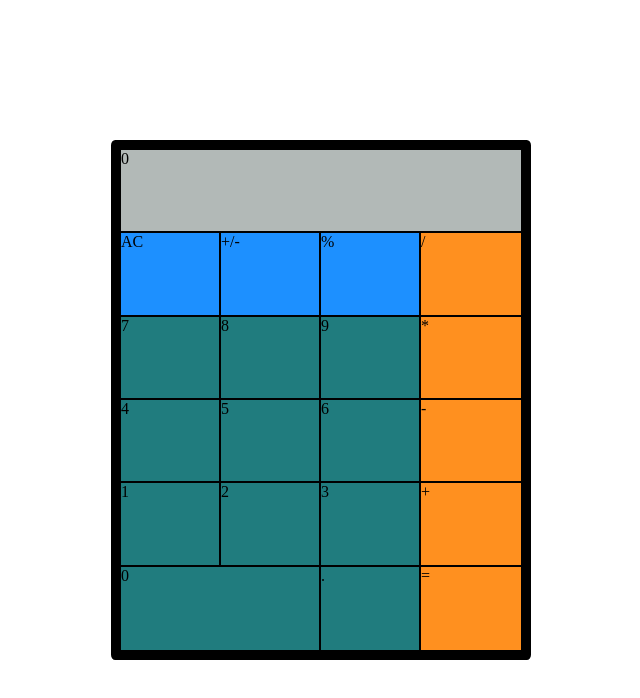
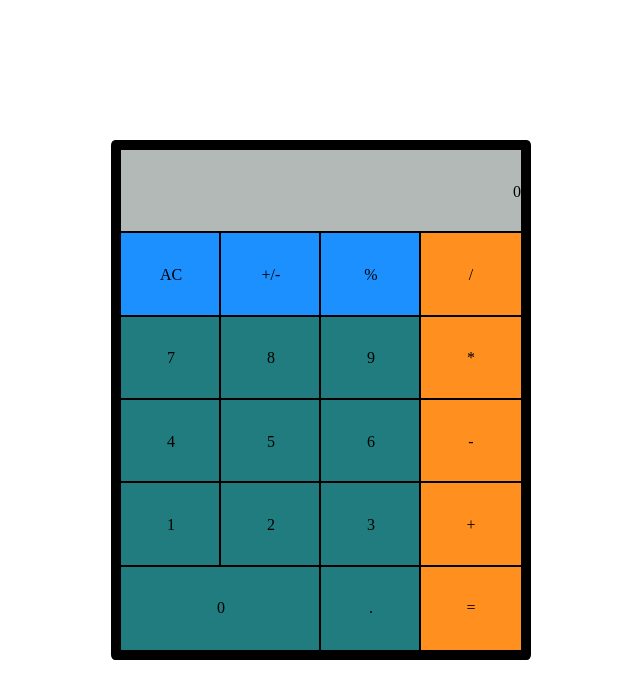
Before and after one commit to eman624/Project-Calculator, a plain HTML site: page index.html in a window 1280 px wide. Shown: the whole page, without its empty margins (319-959 px from the left). Drawn offline with Linux system fonts and the light colour scheme.

Commit message:
switched to grid properties

```diff
--- a/index.html
+++ b/index.html
@@ -8,7 +8,7 @@
   </head>
   <body>
     <div class="calculator-container">
-      <div class="display">0</div>
+      <div class="item display">0</div>
 
       <div class="item special-operator">AC</div>
       <div class="item special-operator">+/-</div>
--- a/style.css
+++ b/style.css
@@ -6,9 +6,8 @@
 
 body {
   min-height: 100vh;
-  display: flex;
-  justify-content: center;
-  align-items: center;
+  display: grid;
+  place-items: center;
 }
 
 .calculator-container {
@@ -22,12 +21,16 @@ body {
 }
 
 .item {
-	outline: 2px solid black;
+  outline: 2px solid black;
+  display: grid;
+  place-items: center;
 }
 
 .display {
   background: #b2b9b7;
   grid-column: span 4;
+  justify-content: flex-end;
+  padding-left: 20px;
 }
 
 .number {
@@ -43,5 +46,5 @@ body {
 }
 
 .zero {
-	grid-column: span 2;
+  grid-column: span 2;
 }
```
